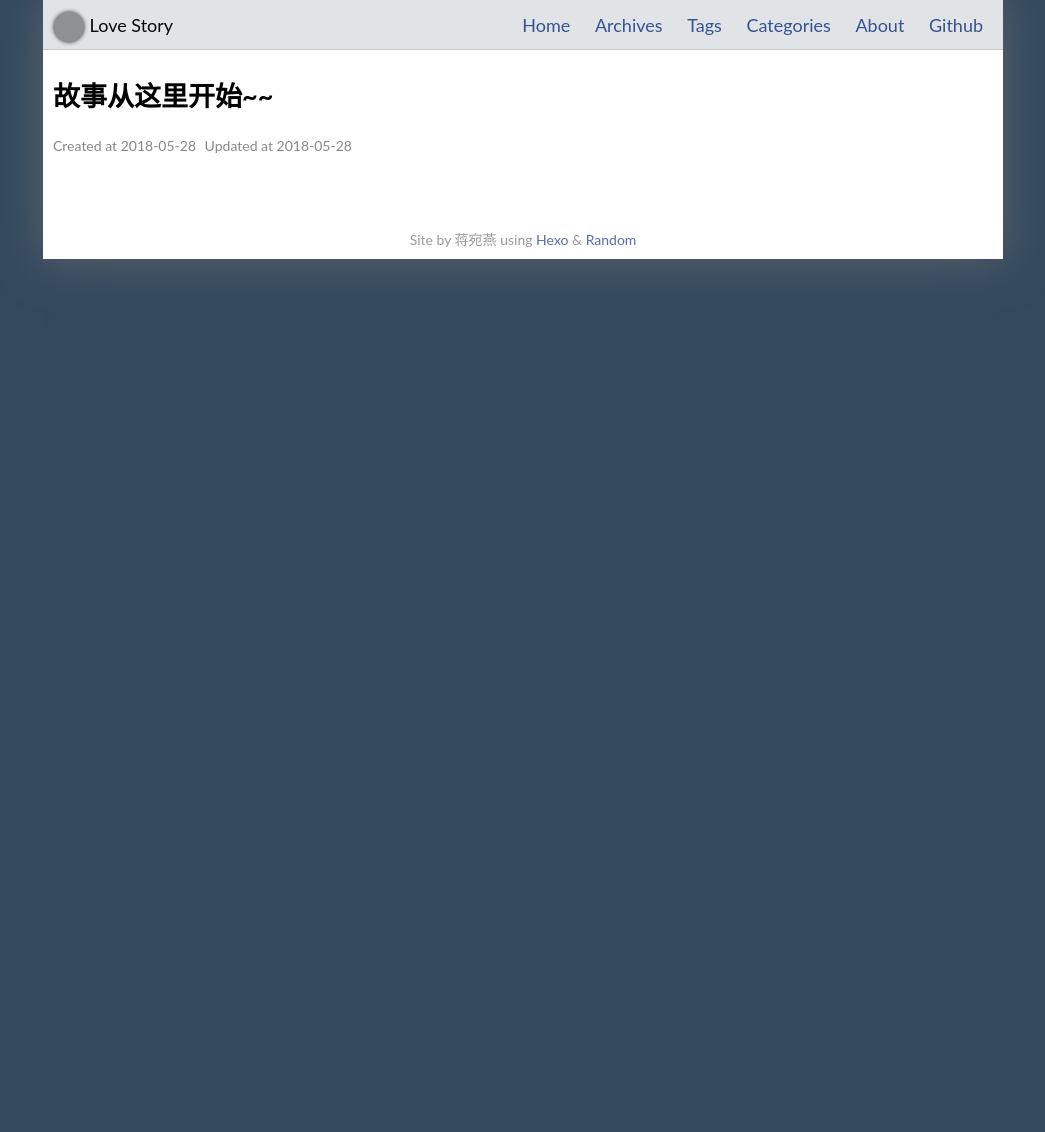
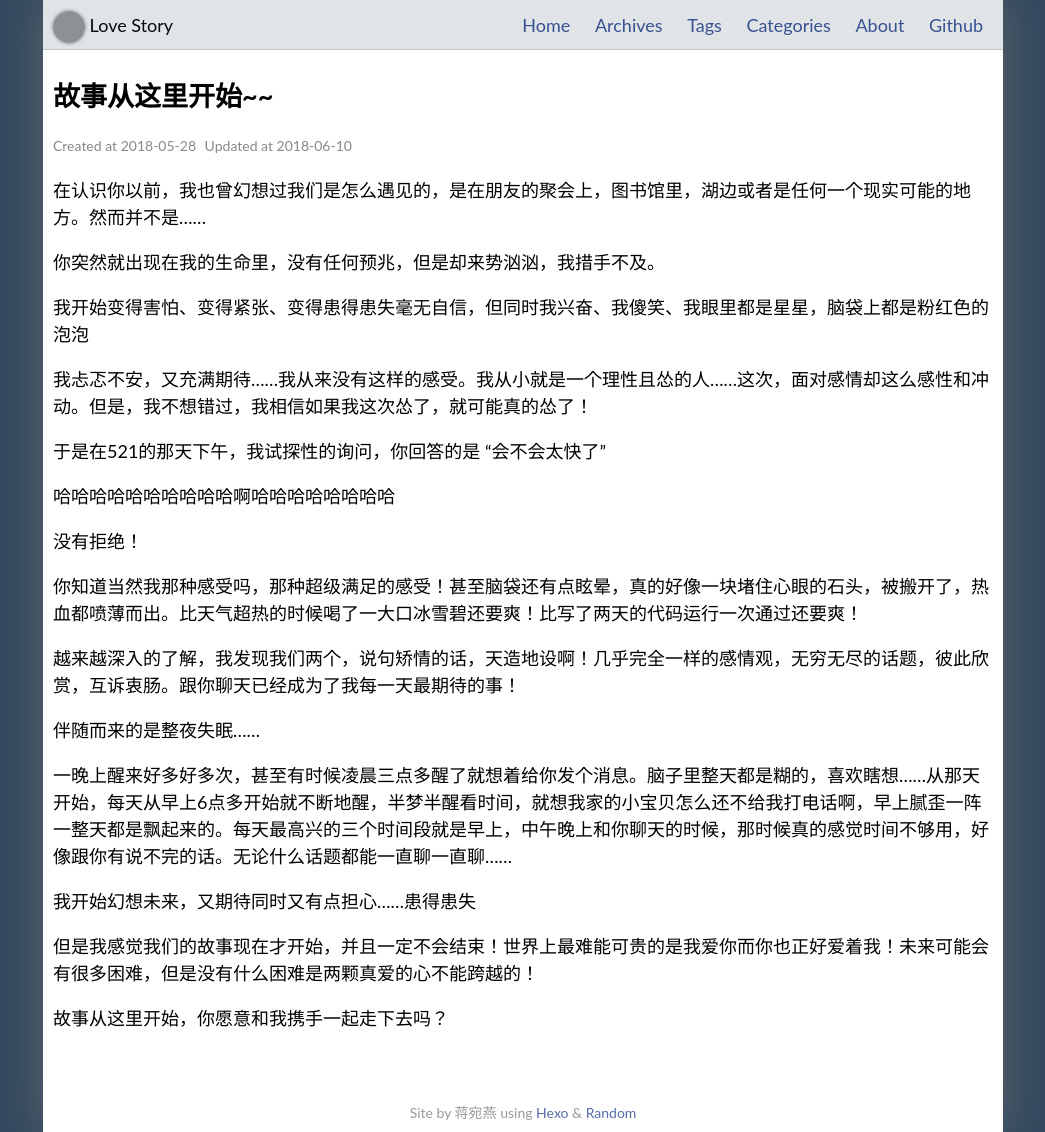
Before and after one commit to jwy95/jwy95.github.io, a plain HTML site: page 2018/05/28/故事从这里开始/index.html in a window 1280 px wide. Shown: the whole page, without its empty margins (117-1162 px from the left). Before the commit the page ends 800 px from the top, so only its background shows below. Drawn offline with Linux system fonts and the light colour scheme; grey boxes are pictures that could not be loaded.

Commit message:
Site updated: 2018-06-10 12:07:19

```diff
--- a/2018/05/28/故事从这里开始/index.html
+++ b/2018/05/28/故事从这里开始/index.html
@@ -16,7 +16,10 @@
 
 
 
-    <meta name="description" content="你经过我身边, 像鹿穿过花岗, 风吹开一只扶桑, 春意那么深">
+    <meta name="description" content="在认识你以前，我也曾幻想过我们是怎么遇见的，是在朋友的聚会上，图书馆里，湖边或者是任何一个现实可能的地方。然而并不是……
+你突然就出现在我的生命里，没有任何预兆，但是却来势汹汹，我措手不及。
+我开始变得害怕、变得紧张、变得患得患失毫无自信，但同时我兴奋、我傻笑、我眼里都是星星，脑袋上都是粉红色的泡泡
+我忐忑不安，又充满期待……我从来没有这样的感受。我从小就是一个理性且怂的人……这次，面对感情...">
 
   <title>故事从这里开始~~ [ Love Story ]</title>
 
@@ -113,12 +116,26 @@
     <p class="page-title-sub">
       <span id = "post-title-date">Created at 2018-05-28</span>
 
-        <span id = "post-title-updated">Updated at 2018-05-28</span>
+        <span id = "post-title-updated">Updated at 2018-06-10</span>
 
 
 
     </p>
 
+    <p>在认识你以前，我也曾幻想过我们是怎么遇见的，是在朋友的聚会上，图书馆里，湖边或者是任何一个现实可能的地方。然而并不是……</p>
+<p>你突然就出现在我的生命里，没有任何预兆，但是却来势汹汹，我措手不及。</p>
+<p>我开始变得害怕、变得紧张、变得患得患失毫无自信，但同时我兴奋、我傻笑、我眼里都是星星，脑袋上都是粉红色的泡泡</p>
+<p>我忐忑不安，又充满期待……我从来没有这样的感受。我从小就是一个理性且怂的人……这次，面对感情却这么感性和冲动。但是，我不想错过，我相信如果我这次怂了，就可能真的怂了！</p>
+<p>于是在521的那天下午，我试探性的询问，你回答的是 “会不会太快了”</p>
+<p>哈哈哈哈哈哈哈哈哈哈啊哈哈哈哈哈哈哈哈</p>
+<p>没有拒绝！</p>
+<p>你知道当然我那种感受吗，那种超级满足的感受！甚至脑袋还有点眩晕，真的好像一块堵住心眼的石头，被搬开了，热血都喷薄而出。比天气超热的时候喝了一大口冰雪碧还要爽！比写了两天的代码运行一次通过还要爽！</p>
+<p>越来越深入的了解，我发现我们两个，说句矫情的话，天造地设啊！几乎完全一样的感情观，无穷无尽的话题，彼此欣赏，互诉衷肠。跟你聊天已经成为了我每一天最期待的事！</p>
+<p>伴随而来的是整夜失眠……</p>
+<p>一晚上醒来好多好多次，甚至有时候凌晨三点多醒了就想着给你发个消息。脑子里整天都是糊的，喜欢瞎想……从那天开始，每天从早上6点多开始就不断地醒，半梦半醒看时间，就想我家的小宝贝怎么还不给我打电话啊，早上腻歪一阵一整天都是飘起来的。每天最高兴的三个时间段就是早上，中午晚上和你聊天的时候，那时候真的感觉时间不够用，好像跟你有说不完的话。无论什么话题都能一直聊一直聊……</p>
+<p>我开始幻想未来，又期待同时又有点担心……患得患失</p>
+<p>但是我感觉我们的故事现在才开始，并且一定不会结束！世界上最难能可贵的是我爱你而你也正好爱着我！未来可能会有很多困难，但是没有什么困难是两颗真爱的心不能跨越的！</p>
+<p>故事从这里开始，你愿意和我携手一起走下去吗？</p>
 
   </article>
   <div class="random-toc-area">
```
